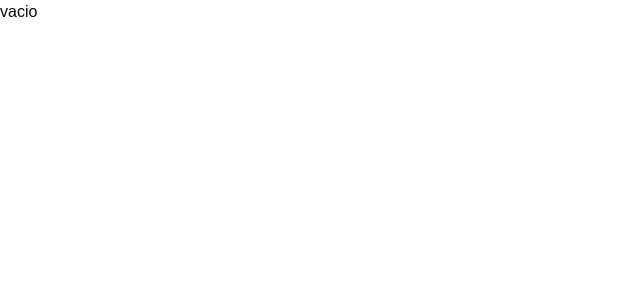
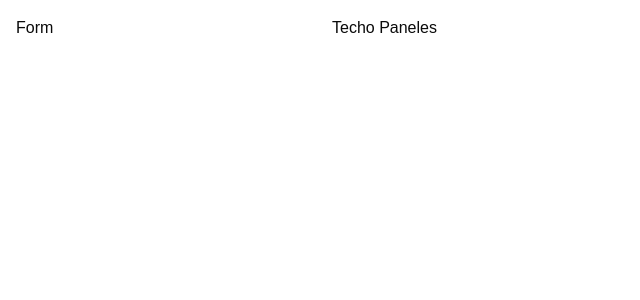
Before and after one commit to Cformandoy/calcular_paneles, a Next.js app: page / in a window 1280 px wide. Shown: the top 300 px of the page, without its empty margins (0-640 px from the left). Built offline with nearby package versions, Linux system fonts and the light colour scheme.

Commit message:
Se establece estructura de index

```diff
--- a/pages/index.tsx
+++ b/pages/index.tsx
@@ -1,8 +1,16 @@
-import Image from "next/image";
-import { Inter } from "next/font/google";
-
-const inter = Inter({ subsets: ["latin"] });
 
 export default function Home() {
-  return(<p>vacio</p>);
+  return(
+    <>
+      <div className="grid grid-cols-4 gap-4" style={{ height: '100vh', padding: '1rem' }}>
+
+      <div className="col-span-1">
+        Form
+      </div>
+      <div className="col-span-3">
+        Techo Paneles
+      </div>
+      </div>
+    </>
+  );
 }
```
Also changed, not shown: 1 other file (tests, documents, lock files or other folders).
